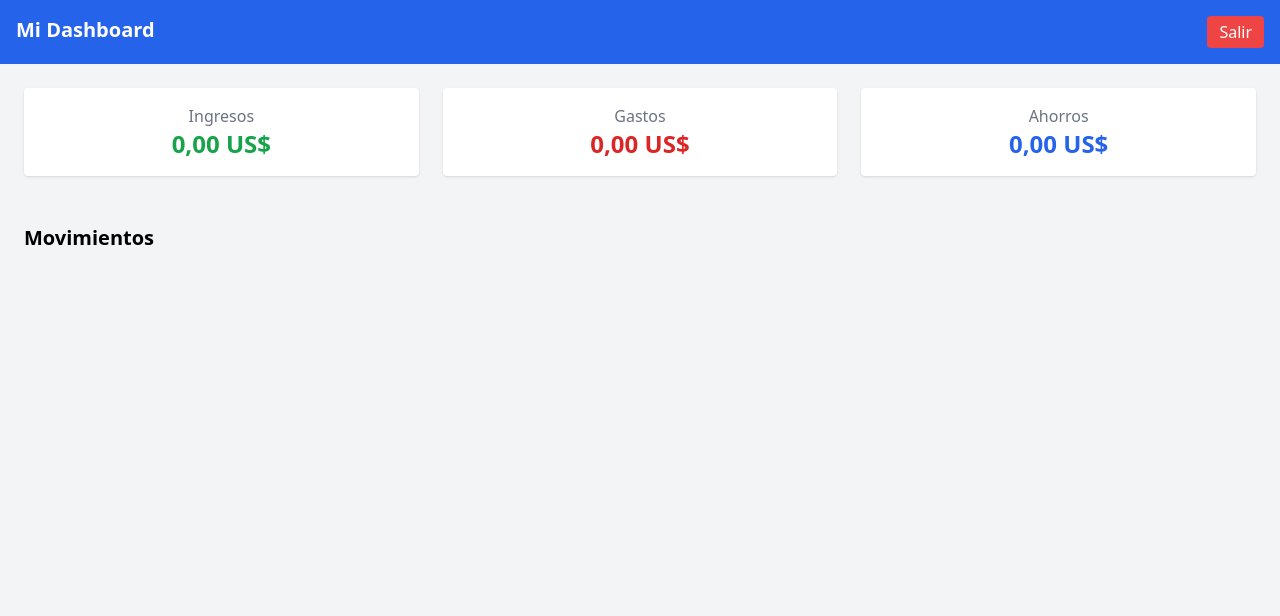
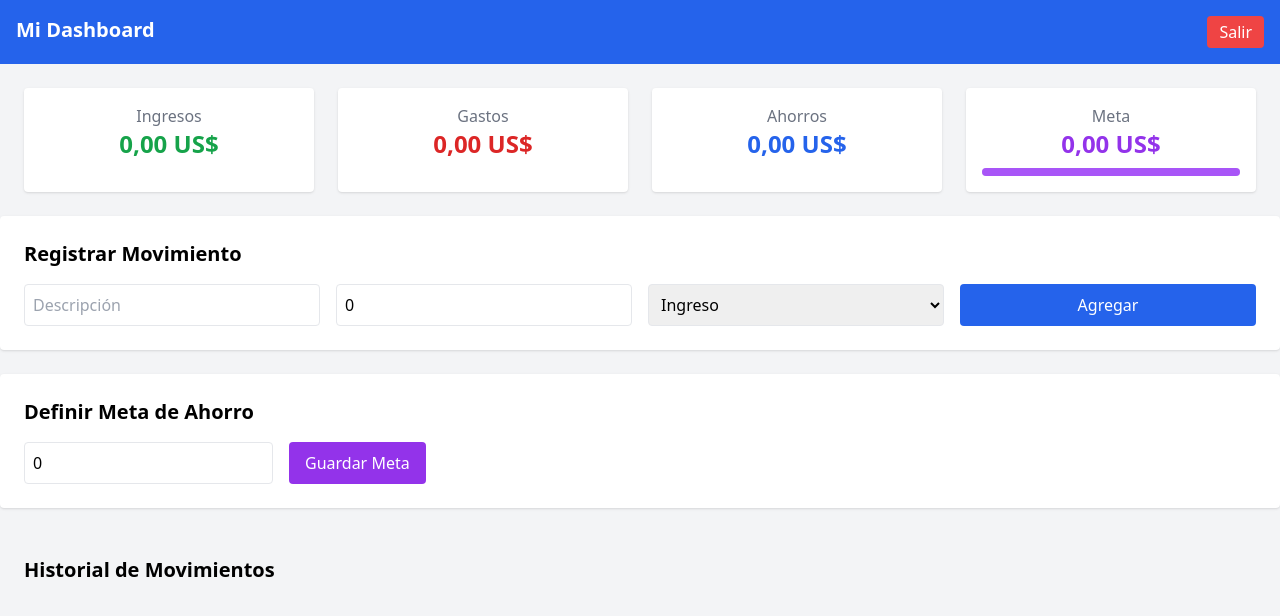
Before and after one commit to Euder1708/Gestion_Finanzas, a plain HTML site: page dashboard.html in a window 1280 px wide. Drawn offline with nearby package versions, Linux system fonts and the light colour scheme; no server answers.

Commit message:
hola perree ya regrese

```diff
--- a/dashboard.html
+++ b/dashboard.html
@@ -1,4 +1,3 @@
-
 <!DOCTYPE html>
 <html lang="es">
 <head>
@@ -16,7 +15,7 @@
   </nav>
 
   <!-- Cards -->
-  <div class="p-6 grid grid-cols-1 md:grid-cols-3 gap-6">
+  <div class="p-6 grid grid-cols-1 md:grid-cols-4 gap-6">
     <div class="bg-white shadow rounded p-4 text-center">
       <h2 class="text-gray-500">Ingresos</h2>
       <p class="text-2xl font-bold text-green-600"
@@ -32,11 +31,43 @@
       <p class="text-2xl font-bold text-blue-600"
          x-text="ahorros.toLocaleString('es-ES',{style:'currency',currency:'USD'})"></p>
     </div>
+    <div class="bg-white shadow rounded p-4 text-center">
+      <h2 class="text-gray-500">Meta</h2>
+      <p class="text-2xl font-bold text-purple-600"
+         x-text="meta.toLocaleString('es-ES',{style:'currency',currency:'USD'})"></p>
+      <div class="w-full bg-gray-200 h-2 rounded mt-2">
+        <div class="bg-purple-500 h-2 rounded"
+             :style="`width: ${Math.min((ahorros/meta)*100,100)}%`"></div>
+      </div>
+    </div>
+  </div>
+
+  <!-- Registrar Movimiento -->
+  <div class="p-6 bg-white shadow rounded mb-6">
+    <h2 class="text-xl font-bold mb-4">Registrar Movimiento</h2>
+    <form @submit.prevent="agregarMovimiento" class="grid grid-cols-1 md:grid-cols-4 gap-4">
+      <input type="text" x-model="nuevo.descripcion" placeholder="Descripción" class="border p-2 rounded" required>
+      <input type="number" x-model.number="nuevo.valor" placeholder="Valor" class="border p-2 rounded" required>
+      <select x-model="nuevo.tipo" class="border p-2 rounded">
+        <option value="ingreso">Ingreso</option>
+        <option value="gasto">Gasto</option>
+      </select>
+      <button type="submit" class="bg-blue-600 text-white px-4 py-2 rounded">Agregar</button>
+    </form>
+  </div>
+
+  <!-- Definir Meta -->
+  <div class="p-6 bg-white shadow rounded mb-6">
+    <h2 class="text-xl font-bold mb-4">Definir Meta de Ahorro</h2>
+    <form @submit.prevent="guardarMeta" class="flex gap-4">
+      <input type="number" x-model.number="meta" placeholder="Monto meta" class="border p-2 rounded" required>
+      <button type="submit" class="bg-purple-600 text-white px-4 py-2 rounded">Guardar Meta</button>
+    </form>
   </div>
 
   <!-- Movimientos -->
   <div class="p-6">
-    <h2 class="text-xl font-bold mb-4">Movimientos</h2>
+    <h2 class="text-xl font-bold mb-4">Historial de Movimientos</h2>
     <ul>
       <template x-for="mov in movimientos" :key="mov.id">
         <li class="bg-white shadow rounded p-4 mb-2 flex justify-between">
@@ -52,7 +83,7 @@
   <script type="module">
     import { initializeApp } from "https://www.gstatic.com/firebasejs/12.2.1/firebase-app.js";
     import { getAuth, onAuthStateChanged, signOut } from "https://www.gstatic.com/firebasejs/12.2.1/firebase-auth.js";
-    import { getFirestore, collection, onSnapshot } from "https://www.gstatic.com/firebasejs/12.2.1/firebase-firestore.js";
+    import { getFirestore, collection, onSnapshot, addDoc, doc, setDoc, getDoc } from "https://www.gstatic.com/firebasejs/12.2.1/firebase-firestore.js";
 
     // Configuración Firebase
     const firebaseConfig = {
@@ -76,17 +107,22 @@
         window.location.href = "index.html";
       } else {
         const scope = document.querySelector("#dashboard").__x.$data;
+        scope.uid = user.uid;
         scope.cargarMovimientos(user.uid);
+        scope.cargarMeta(user.uid);
       }
     });
 
     // Exponer Alpine
     window.dashboard = function () {
       return {
+        uid: null,
         ingresos: 0,
         gastos: 0,
         ahorros: 0,
+        meta: 0,
         movimientos: [],
+        nuevo: { descripcion: "", valor: 0, tipo: "ingreso" },
 
         cargarMovimientos(uid) {
           const ref = collection(db, "usuarios", uid, "movimientos");
@@ -94,6 +130,13 @@
             this.movimientos = snapshot.docs.map(doc => ({ id: doc.id, ...doc.data() }));
             this.calcularTotales();
           });
+        },
+
+        async agregarMovimiento() {
+          if (!this.uid) return;
+          const ref = collection(db, "usuarios", this.uid, "movimientos");
+          await addDoc(ref, this.nuevo);
+          this.nuevo = { descripcion: "", valor: 0, tipo: "ingreso" };
         },
 
         calcularTotales() {
@@ -108,6 +151,20 @@
           this.ahorros = this.ingresos - this.gastos;
         },
 
+        async guardarMeta() {
+          if (!this.uid) return;
+          const ref = doc(db, "usuarios", this.uid, "config", "meta");
+          await setDoc(ref, { monto: this.meta });
+        },
+
+        async cargarMeta(uid) {
+          const ref = doc(db, "usuarios", uid, "config", "meta");
+          const snap = await getDoc(ref);
+          if (snap.exists()) {
+            this.meta = snap.data().monto;
+          }
+        },
+
         logout() {
           signOut(auth).then(() => {
             window.location.href = "index.html";
@@ -117,7 +174,7 @@
     };
   </script>
 
-  <!-- Alpine.js (después de Firebase) -->
+  <!-- Alpine.js -->
   <script src="https://cdn.jsdelivr.net/npm/alpinejs@3.x.x/dist/cdn.min.js" defer></script>
 </body>
 </html>
```
